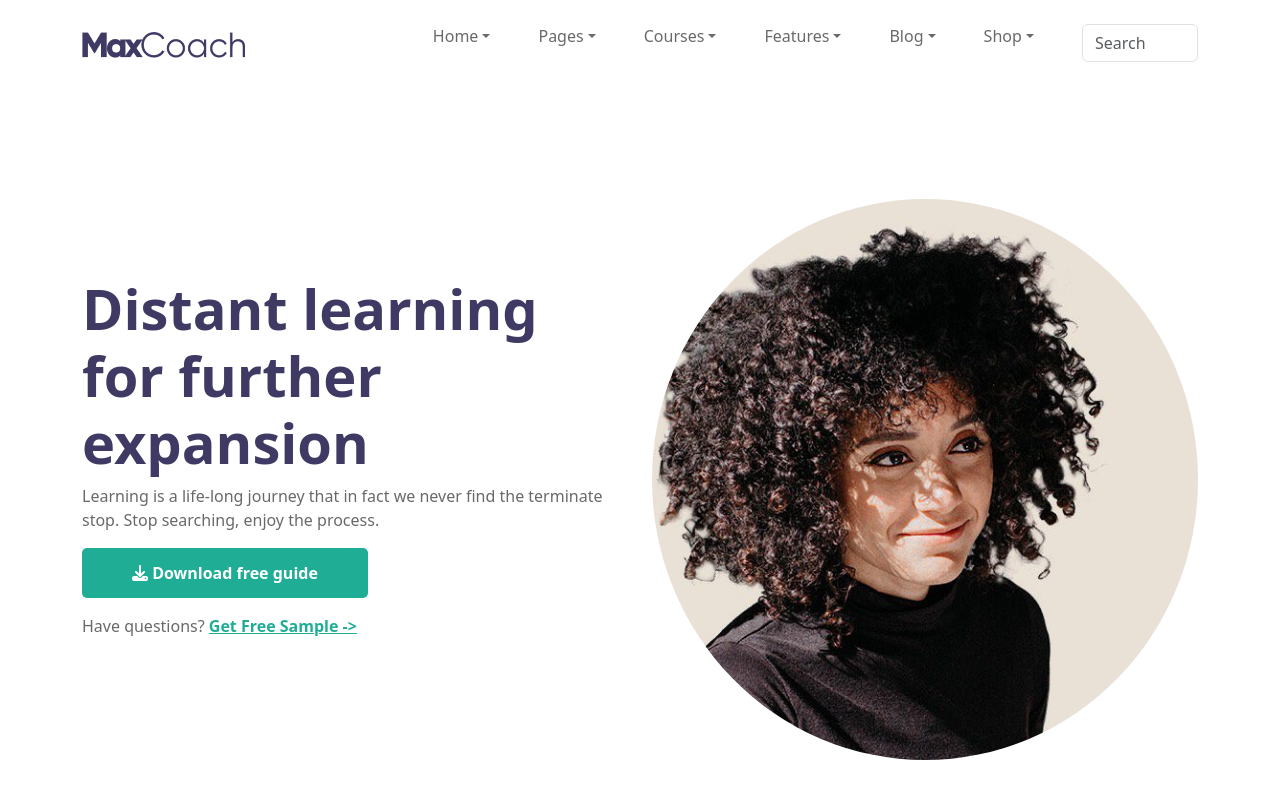
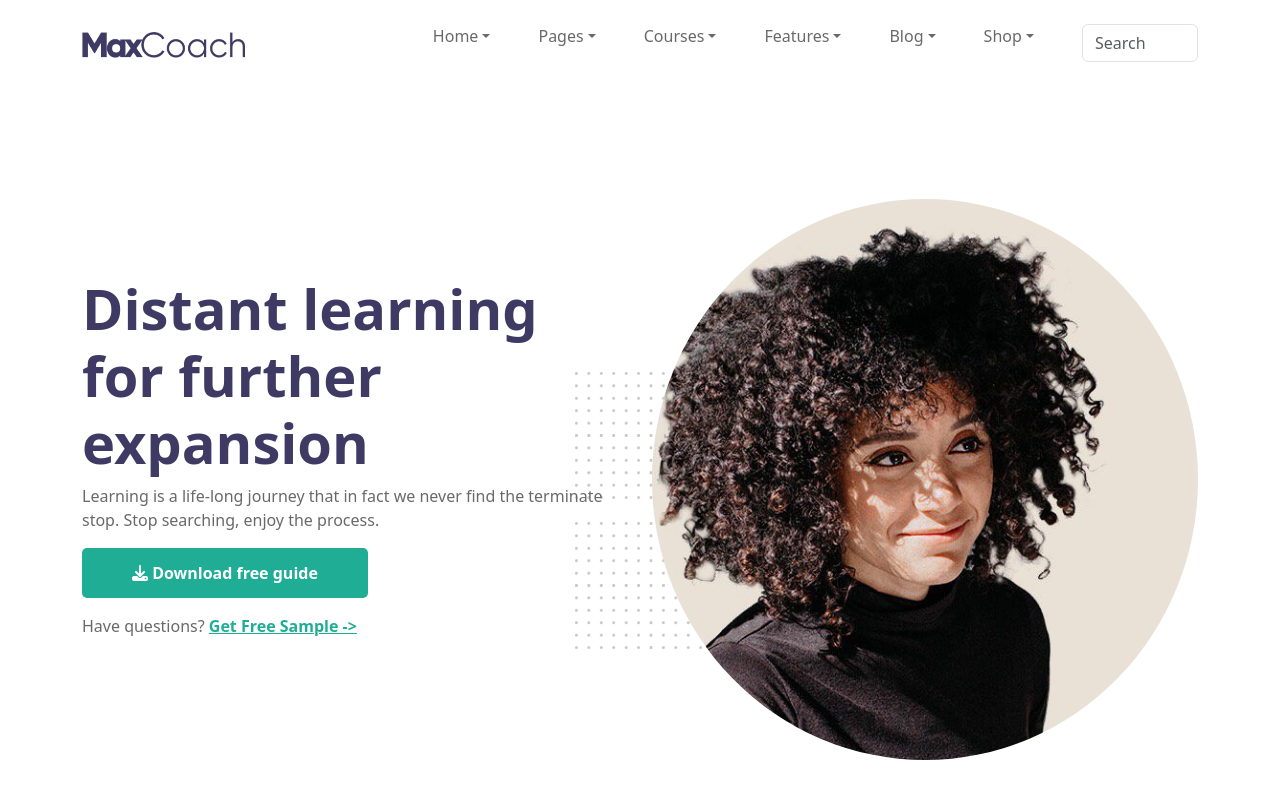
Before and after one commit to AlessioConsolo/proj-html-vuejs, a Vue app: page / in a window 1280 px wide. Shown: the top 792 px of the page. Built offline with nearby package versions, Linux system fonts and the light colour scheme.

Commit message:
[UPD] Added background-images to first container on MainApp

```diff
--- a/src/components/MainApp.vue
+++ b/src/components/MainApp.vue
@@ -1,4 +1,5 @@
 <template lang="html">
+  <div class="container-fluid bg-images1">
     <div class="container">
       <div class="row my-5">
         <div class="first-section col-6 align-content-center">
@@ -20,7 +21,7 @@
             <a href="#" class="green-main fw-600">Get Free Sample -></a>
           </p>
         </div>
-      <div class="col-6">
+        <div class="col-6 big-img">
           <img
             src="../assets/about-me-profile-ohm4dxoearqbxny7q3bq1pzbdgofdx0tobbeqcvzd0.jpg"
             alt=""
@@ -41,6 +42,8 @@
         </div>
       </div>
     </div>
+  </div>
+
   <div class="container-fluid main-bg">
     <div class="container py-5">
       <div class="row pt-5">
@@ -521,4 +524,13 @@ a:hover {
 .first-section button:hover {
   background-color: $color-purple;
 }
+
+.bg-images1 {
+  background-image: url(../assets/maxcoach-shape-02.png),
+    url(../assets/maxcoach-shape-07-100x100.png),
+    url(../assets/maxcoach-shape-08.png), url(../assets/maxcoach-shape-08.png);
+  background-repeat: no-repeat, no-repeat, no-repeat, no-repeat;
+  background-position: right 22% top 122px, bottom 183px right 29%,
+    right 49% top 188px, right 49% top 338px;
+}
 </style>
```
Lines whose indentation alone changed are shown as unchanged.
